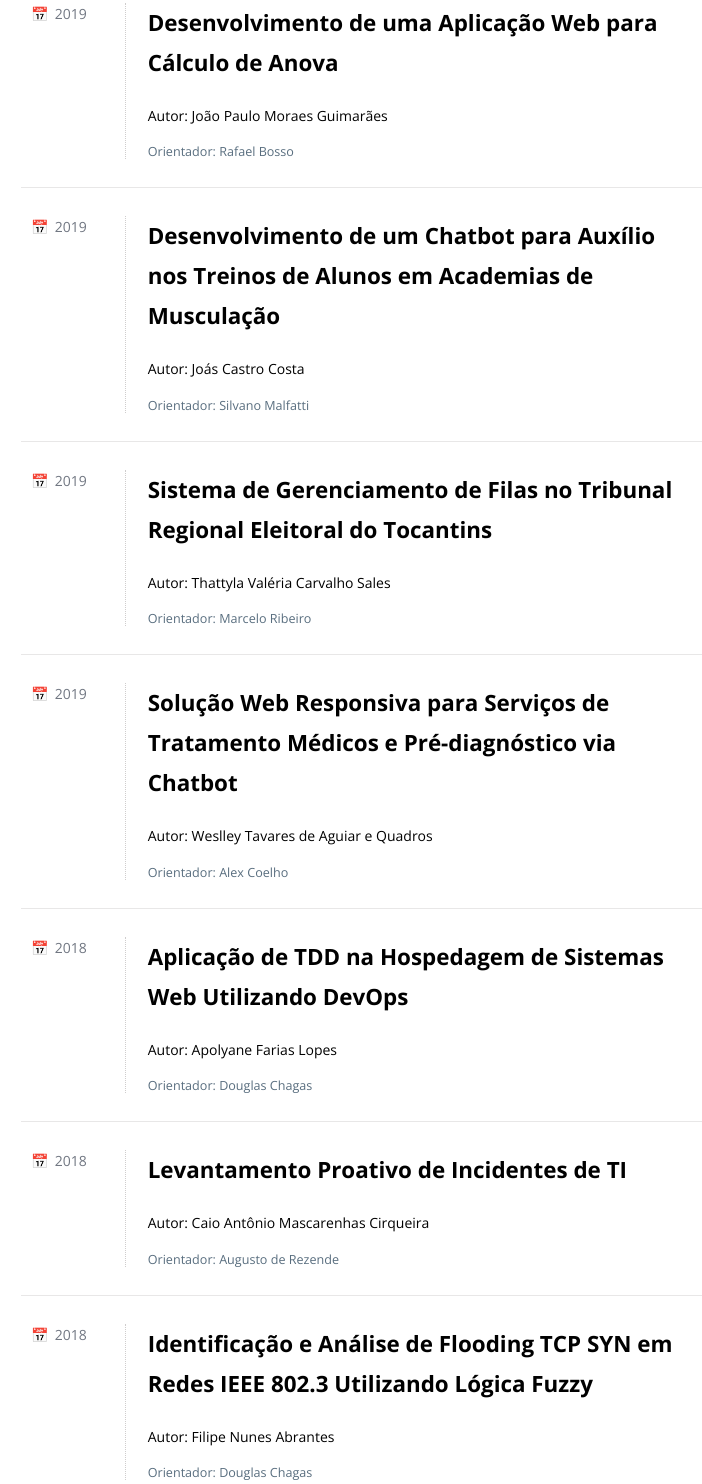
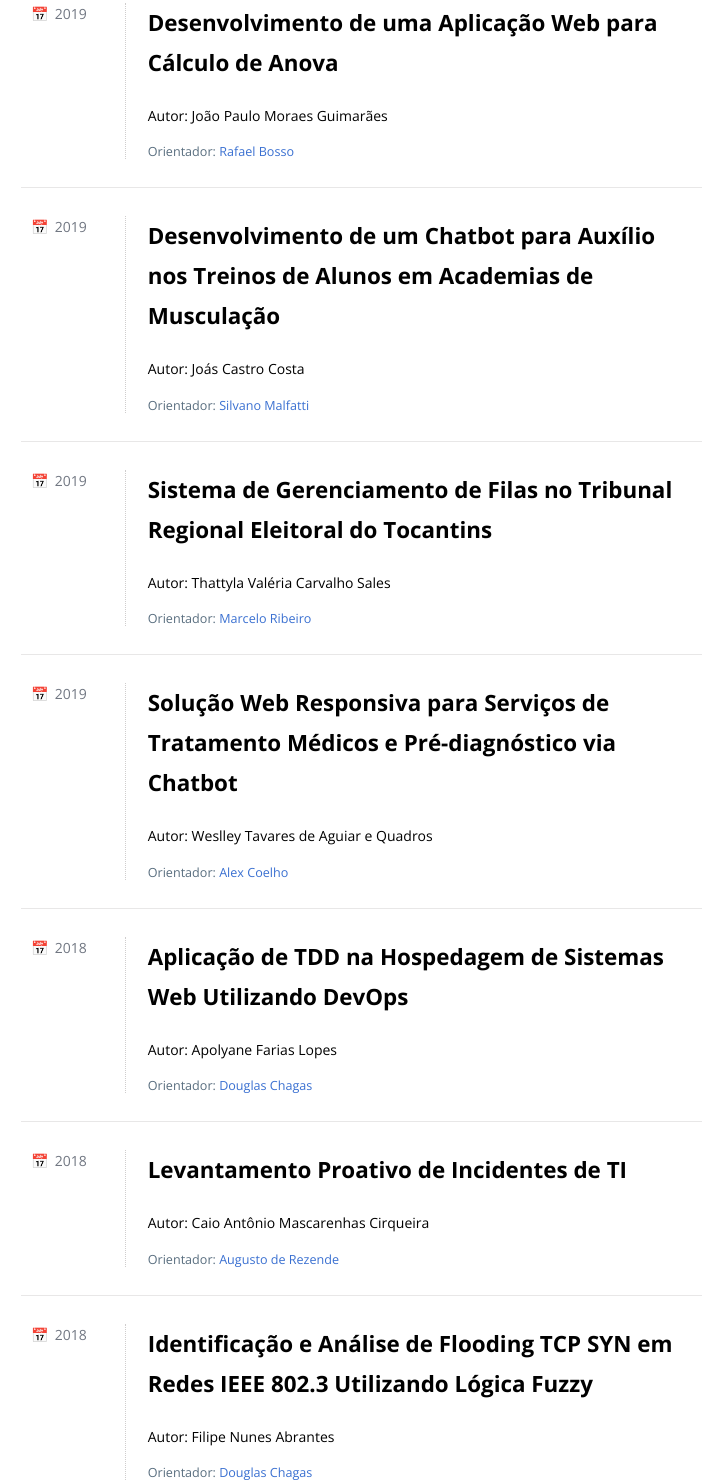
Before and after one commit to siunitins/siunitins.github.io, a plain HTML site: page repositorio/index.html in a window 1280 px wide. Shown: the part 663-2147 px from the top of the page, without its empty margins (9-711 px from the left). Drawn offline with nearby package versions, Linux system fonts and the light colour scheme.

Commit message:
Lattes dos orientadores

```diff
--- a/repositorio/index.html
+++ b/repositorio/index.html
@@ -33,7 +33,7 @@
 												</h2>
 											</div><br>
 											<div class="description">Autor: Alecxandra Mesquita do Nascimento Valadares</div>
-											<div class="keywords">Orientador: Alex Coelho</div>
+											<div class="keywords">Orientador: <a href="http://lattes.cnpq.br/6747179168341556" target="_blank">Alex Coelho</a></div>
 										</div>
 										<div class="tileInfo span2">
 											<ul>
@@ -61,7 +61,7 @@
 												</h2>
 											</div><br>
 											<div class="description">Autor: Guilherme Taveira Berson</div>
-											<div class="keywords">Orientador: Silvano Malfatti</div>
+											<div class="keywords">Orientador: <a href="http://lattes.cnpq.br/5988455539579567" target="_blank">Silvano Malfatti</a></div>
 										</div>
 										<div class="tileInfo span2">
 											<ul>
@@ -89,7 +89,7 @@
 												</h2>
 											</div><br>
 											<div class="description">Autor: João Paulo Moraes Guimarães</div>
-											<div class="keywords">Orientador: Rafael Bosso</div>
+											<div class="keywords">Orientador: <a href="http://lattes.cnpq.br/0965547414059401" target="_blank">Rafael Bosso</a></div>
 										</div>
 										<div class="tileInfo span2">
 											<ul>
@@ -117,7 +117,7 @@
 												</h2>
 											</div><br>
 											<div class="description">Autor: Joás Castro Costa</div>
-											<div class="keywords">Orientador: Silvano Malfatti</div>
+											<div class="keywords">Orientador: <a href="http://lattes.cnpq.br/5988455539579567" target="_blank">Silvano Malfatti</a></div>
 										</div>
 										<div class="tileInfo span2">
 											<ul>
@@ -145,7 +145,7 @@
 												</h2>
 											</div><br>
 											<div class="description">Autor: Thattyla Valéria Carvalho Sales</div>
-											<div class="keywords">Orientador: Marcelo Ribeiro</div>
+											<div class="keywords">Orientador: <a href="http://lattes.cnpq.br/2802974416084494" target="_blank">Marcelo Ribeiro</a></div>
 										</div>
 										<div class="tileInfo span2">
 											<ul>
@@ -173,7 +173,7 @@
 												</h2>
 											</div><br>
 											<div class="description">Autor: Weslley Tavares de Aguiar e Quadros</div>
-											<div class="keywords">Orientador: Alex Coelho</div>
+											<div class="keywords">Orientador: <a href="http://lattes.cnpq.br/6747179168341556" target="_blank">Alex Coelho</a></div>
 										</div>
 										<div class="tileInfo span2">
 											<ul>
@@ -201,7 +201,7 @@
 												</h2>
 											</div><br>
 											<div class="description">Autor: Apolyane Farias Lopes</div>
-											<div class="keywords">Orientador: Douglas Chagas</div>
+											<div class="keywords">Orientador: <a href="http://lattes.cnpq.br/1961279195726760" target="_blank">Douglas Chagas</a></div>
 										</div>
 										<div class="tileInfo span2">
 											<ul>
@@ -229,7 +229,7 @@
 												</h2>
 											</div><br>
 											<div class="description">Autor: Caio Antônio Mascarenhas Cirqueira</div>
-											<div class="keywords">Orientador: Augusto de Rezende</div>
+											<div class="keywords">Orientador: <a href="http://lattes.cnpq.br/1344729647135934" target="_blank">Augusto de Rezende</a></div>
 										</div>
 										<div class="tileInfo span2">
 											<ul>
@@ -257,7 +257,7 @@
 												</h2>
 											</div><br>
 											<div class="description">Autor: Filipe Nunes Abrantes</div>
-											<div class="keywords">Orientador: Douglas Chagas</div>
+											<div class="keywords">Orientador: <a href="http://lattes.cnpq.br/1961279195726760" target="_blank">Douglas Chagas</a></div>
 										</div>
 										<div class="tileInfo span2">
 											<ul>
@@ -285,7 +285,7 @@
 												</h2>
 											</div><br>
 											<div class="description">Autor: Hugo Cavalcante Lima</div>
-											<div class="keywords">Orientador: Douglas Chagas</div>
+											<div class="keywords">Orientador: <a href="http://lattes.cnpq.br/1961279195726760" target="_blank">Douglas Chagas</a></div>
 										</div>
 										<div class="tileInfo span2">
 											<ul>
@@ -313,7 +313,7 @@
 												</h2>
 											</div><br>
 											<div class="description">Autor: Marcus Vinícius Ferreira Lima</div>
-											<div class="keywords">Orientador: Douglas Chagas</div>
+											<div class="keywords">Orientador: <a href="http://lattes.cnpq.br/1961279195726760" target="_blank">Douglas Chagas</a></div>
 										</div>
 										<div class="tileInfo span2">
 											<ul>
@@ -341,7 +341,7 @@
 												</h2>
 											</div><br>
 											<div class="description">Autor: Sávio Martins Valentim</div>
-											<div class="keywords">Orientador: Silvano Malfatti</div>
+											<div class="keywords">Orientador: <a href="http://lattes.cnpq.br/5988455539579567" target="_blank">Silvano Malfatti</a></div>
 										</div>
 										<div class="tileInfo span2">
 											<ul>
@@ -369,7 +369,7 @@
 												</h2>
 											</div><br>
 											<div class="description">Autor: Antônio Magno Pereira Correia</div>
-											<div class="keywords">Orientador: Douglas Chagas</div>
+											<div class="keywords">Orientador: <a href="http://lattes.cnpq.br/1961279195726760" target="_blank">Douglas Chagas</a></div>
 										</div>
 										<div class="tileInfo span2">
 											<ul>
@@ -397,7 +397,7 @@
 												</h2>
 											</div><br>
 											<div class="description">Autor: Átila Alves Pacheco</div>
-											<div class="keywords">Orientador: Silvano Malfatti</div>
+											<div class="keywords">Orientador: <a href="http://lattes.cnpq.br/5988455539579567" target="_blank">Silvano Malfatti</a></div>
 										</div>
 										<div class="tileInfo span2">
 											<ul>
@@ -425,7 +425,7 @@
 												</h2>
 											</div><br>
 											<div class="description">Autor: Derreck Dannillo Vaz Marques</div>
-											<div class="keywords">Orientador: Silvano Malfatti</div>
+											<div class="keywords">Orientador: <a href="http://lattes.cnpq.br/5988455539579567" target="_blank">Silvano Malfatti</a></div>
 										</div>
 										<div class="tileInfo span2">
 											<ul>
@@ -453,7 +453,7 @@
 												</h2>
 											</div><br>
 											<div class="description">Autor: Francisco Daniel Gomes de Araújo</div>
-											<div class="keywords">Orientador: Silvano Malfatti</div>
+											<div class="keywords">Orientador: <a href="http://lattes.cnpq.br/5988455539579567" target="_blank">Silvano Malfatti</a></div>
 										</div>
 										<div class="tileInfo span2">
 											<ul>
@@ -481,7 +481,7 @@
 												</h2>
 											</div><br>
 											<div class="description">Autor: Gabriel Ferreira Cunha</div>
-											<div class="keywords">Orientador: Fredson Costa</div>
+											<div class="keywords">Orientador: <a href="http://lattes.cnpq.br/7245794822959607" target="_blank">Fredson Costa</a></div>
 										</div>
 										<div class="tileInfo span2">
 											<ul>
@@ -509,7 +509,7 @@
 												</h2>
 											</div><br>
 											<div class="description">Autor: Rick Camelo Martins</div>
-											<div class="keywords">Orientador: Douglas Chagas</div>
+											<div class="keywords">Orientador: <a href="http://lattes.cnpq.br/1961279195726760" target="_blank">Douglas Chagas</a></div>
 										</div>
 										<div class="tileInfo span2">
 											<ul>
@@ -537,7 +537,7 @@
 												</h2>
 											</div><br>
 											<div class="description">Autor: Brunno Sales Cunha</div>
-											<div class="keywords">Orientador: Alex Coelho</div>
+											<div class="keywords">Orientador: <a href="http://lattes.cnpq.br/6747179168341556" target="_blank">Alex Coelho</a></div>
 										</div>
 										<div class="tileInfo span2">
 											<ul>
@@ -565,7 +565,7 @@
 												</h2>
 											</div><br>
 											<div class="description">Autor: Cristian Dean Abreu Rêgo</div>
-											<div class="keywords">Orientador: Alex Coelho</div>
+											<div class="keywords">Orientador: <a href="http://lattes.cnpq.br/6747179168341556" target="_blank">Alex Coelho</a></div>
 										</div>
 										<div class="tileInfo span2">
 											<ul>
@@ -593,7 +593,7 @@
 												</h2>
 											</div><br>
 											<div class="description">Autor: Leydinaldo Ferreira Miranda</div>
-											<div class="keywords">Orientador: Silvano Malfatti</div>
+											<div class="keywords">Orientador: <a href="http://lattes.cnpq.br/5988455539579567" target="_blank">Silvano Malfatti</a></div>
 										</div>
 										<div class="tileInfo span2">
 											<ul>
@@ -621,7 +621,7 @@
 												</h2>
 											</div><br>
 											<div class="description">Autor: Mariana Gomes Soares</div>
-											<div class="keywords">Orientador: Alex Coelho</div>
+											<div class="keywords">Orientador: <a href="http://lattes.cnpq.br/6747179168341556" target="_blank">Alex Coelho</a></div>
 										</div>
 										<div class="tileInfo span2">
 											<ul>
@@ -649,7 +649,7 @@
 												</h2>
 											</div><br>
 											<div class="description">Autor: Paulo José de Sousa</div>
-											<div class="keywords">Orientador: Douglas Chagas</div>
+											<div class="keywords">Orientador: <a href="http://lattes.cnpq.br/1961279195726760" target="_blank">Douglas Chagas</a></div>
 										</div>
 										<div class="tileInfo span2">
 											<ul>
@@ -677,7 +677,7 @@
 												</h2>
 											</div><br>
 											<div class="description">Autor: Vanderlei Carvalho Rodrigues Pinto</div>
-											<div class="keywords">Orientador: Marcelo Ribeiro</div>
+											<div class="keywords">Orientador: <a href="http://lattes.cnpq.br/2802974416084494" target="_blank">Marcelo Ribeiro</a></div>
 										</div>
 										<div class="tileInfo span2">
 											<ul>
@@ -705,7 +705,7 @@
 												</h2>
 											</div><br>
 											<div class="description">Autor: Ádria Aline Castro da Silva Côrtes</div>
-											<div class="keywords">Orientador: Igor Yepes</div>
+											<div class="keywords">Orientador: <a href="http://lattes.cnpq.br/0346769094775155" target="_blank">Igor Yepes</a></div>
 										</div>
 										<div class="tileInfo span2">
 											<ul>
@@ -733,7 +733,7 @@
 												</h2>
 											</div><br>
 											<div class="description">Autor: Agnélio Alves da Silva Neto</div>
-											<div class="keywords">Orientador: Silvano Malfatti</div>
+											<div class="keywords">Orientador: <a href="http://lattes.cnpq.br/5988455539579567" target="_blank">Silvano Malfatti</a></div>
 										</div>
 										<div class="tileInfo span2">
 											<ul>
@@ -761,7 +761,7 @@
 												</h2>
 											</div><br>
 											<div class="description">Autor: Cristiann Tallys Rodrigues Martins</div>
-											<div class="keywords">Orientador: Alex Coelho</div>
+											<div class="keywords">Orientador: <a href="http://lattes.cnpq.br/6747179168341556" target="_blank">Alex Coelho</a></div>
 										</div>
 										<div class="tileInfo span2">
 											<ul>
@@ -789,7 +789,7 @@
 												</h2>
 											</div><br>
 											<div class="description">Autor: Jairo Gervásio de Carvalho</div>
-											<div class="keywords">Orientador: Alex Coelho</div>
+											<div class="keywords">Orientador: <a href="http://lattes.cnpq.br/6747179168341556" target="_blank">Alex Coelho</a></div>
 										</div>
 										<div class="tileInfo span2">
 											<ul>
@@ -817,7 +817,7 @@
 												</h2>
 											</div><br>
 											<div class="description">Autor: Marinete Alves Oliveira</div>
-											<div class="keywords">Orientador: Silvano Malfatti</div>
+											<div class="keywords">Orientador: <a href="http://lattes.cnpq.br/5988455539579567" target="_blank">Silvano Malfatti</a></div>
 										</div>
 										<div class="tileInfo span2">
 											<ul>
@@ -845,7 +845,7 @@
 												</h2>
 											</div><br>
 											<div class="description">Autor: Omar Kayque Oliveira Camargo</div>
-											<div class="keywords">Orientador: Silvano Malfatti</div>
+											<div class="keywords">Orientador: <a href="http://lattes.cnpq.br/5988455539579567" target="_blank">Silvano Malfatti</a></div>
 										</div>
 										<div class="tileInfo span2">
 											<ul>
@@ -873,7 +873,7 @@
 												</h2>
 											</div><br>
 											<div class="description">Autor: Andrea Gualberto Pereira</div>
-											<div class="keywords">Orientador: Alex Coelho</div>
+											<div class="keywords">Orientador: <a href="http://lattes.cnpq.br/6747179168341556" target="_blank">Alex Coelho</a></div>
 										</div>
 										<div class="tileInfo span2">
 											<ul>
@@ -901,7 +901,7 @@
 												</h2>
 											</div><br>
 											<div class="description">Autor: Bruno Santos Morais</div>
-											<div class="keywords">Orientador: Igor Yepes</div>
+											<div class="keywords">Orientador: <a href="http://lattes.cnpq.br/0346769094775155" target="_blank">Igor Yepes</a></div>
 										</div>
 										<div class="tileInfo span2">
 											<ul>
@@ -929,7 +929,7 @@
 												</h2>
 											</div><br>
 											<div class="description">Autor: Célia da Silva Morais</div>
-											<div class="keywords">Orientador: Alex Coelho</div>
+											<div class="keywords">Orientador: <a href="http://lattes.cnpq.br/6747179168341556" target="_blank">Alex Coelho</a></div>
 										</div>
 										<div class="tileInfo span2">
 											<ul>
@@ -957,7 +957,7 @@
 												</h2>
 											</div><br>
 											<div class="description">Autor: João Paulo Souza Paiva</div>
-											<div class="keywords">Orientador: Igor Yepes</div>
+											<div class="keywords">Orientador: <a href="http://lattes.cnpq.br/0346769094775155" target="_blank">Igor Yepes</a></div>
 										</div>
 										<div class="tileInfo span2">
 											<ul>
```
